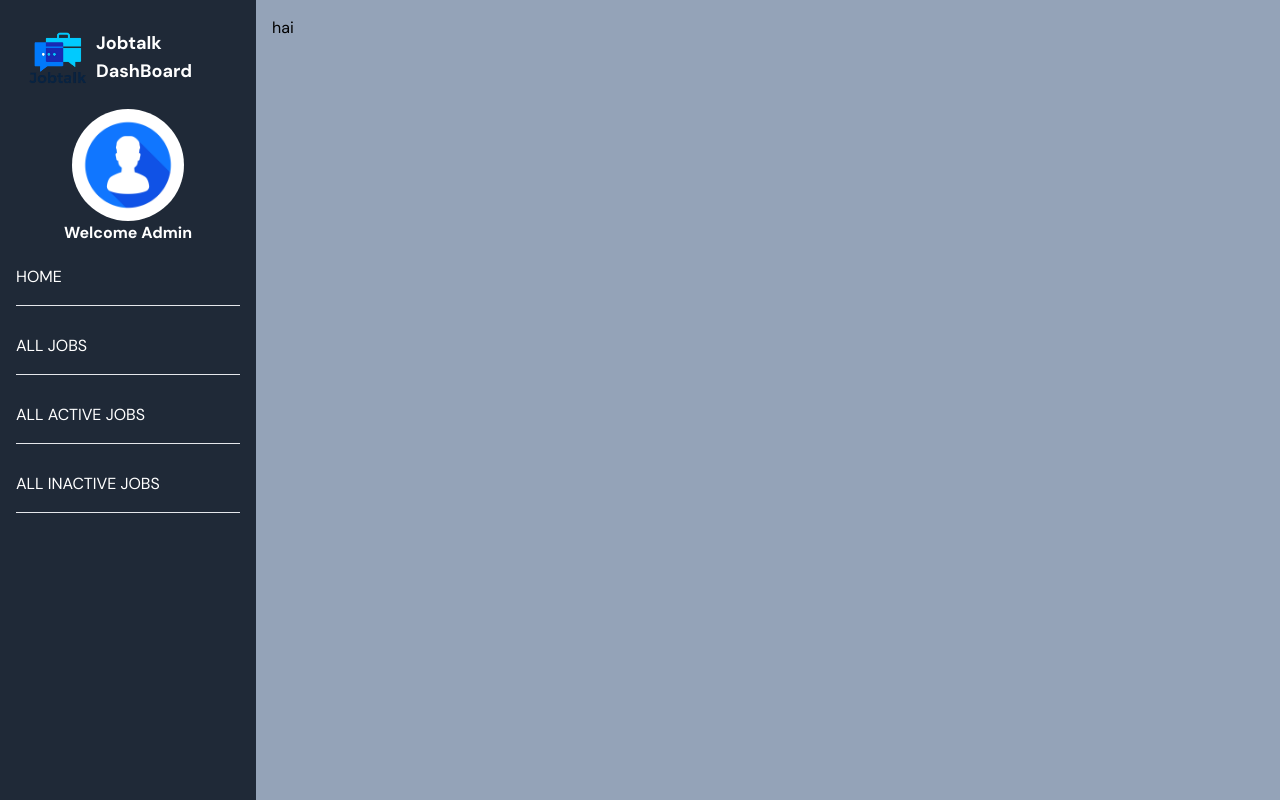
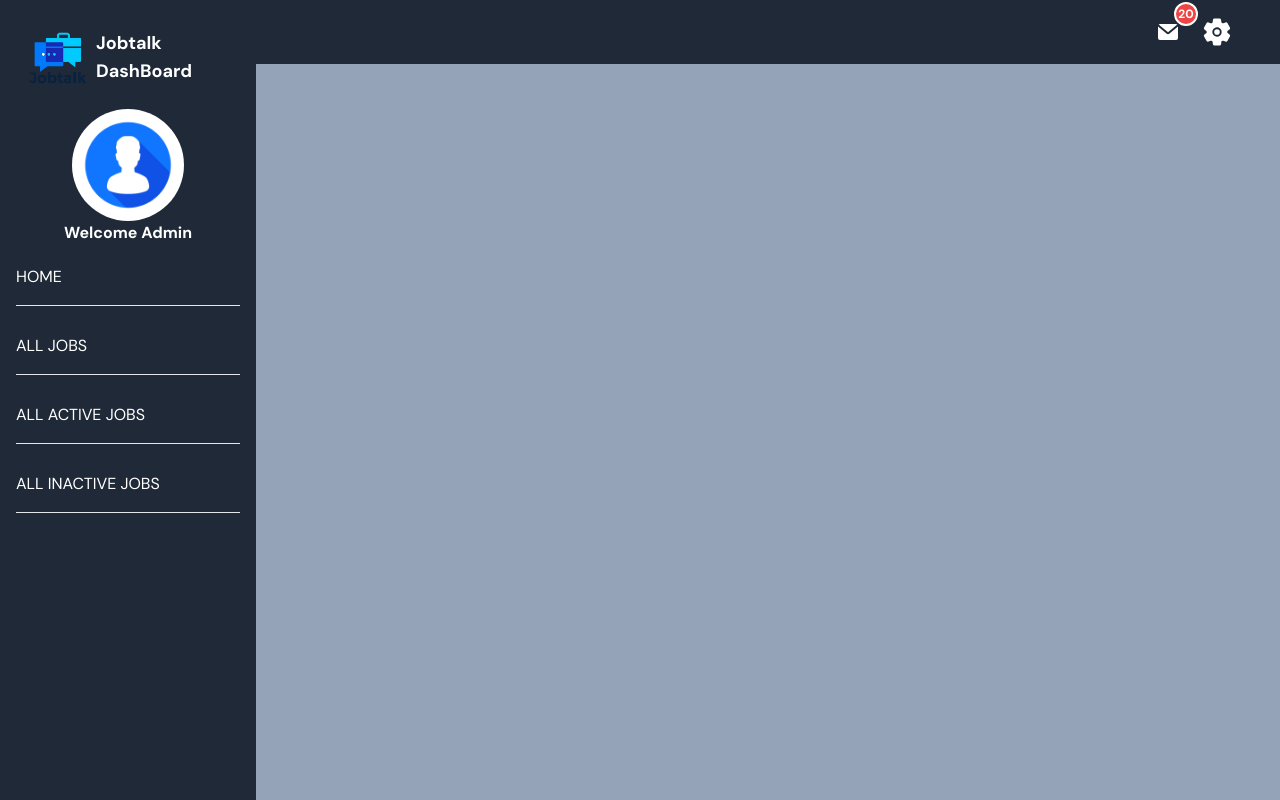
Before and after one commit to Abilash-Nambi/JOB-TALK, a React (Vite) app in the folder client/: page /admin/dashboard/home in a window 1280 px wide. Built offline with nearby package versions, Linux system fonts and the light colour scheme; no server answers.

Commit message:
header done

```diff
--- a/client/src/Layouts/DashBoardLayout.jsx
+++ b/client/src/Layouts/DashBoardLayout.jsx
@@ -9,7 +9,7 @@ const DashBoardLayout = () => {
         <div className="bg-[#1f2937] p-4 h-full md:col-span-1">
           <DashboardSidebar />
         </div>
-        <div className="bg-slate-400 p-4 h-full md:col-span-4">
+        <div className="bg-slate-400  h-full md:col-span-4">
           <Outlet />
         </div>
       </div>
--- a/client/src/Pages/DashBoard/DashBoard.jsx
+++ b/client/src/Pages/DashBoard/DashBoard.jsx
@@ -1,7 +1,12 @@
 import React from "react";
+import DashboardHeader from "../../components/Dashboard/DashboardHeader";
 
 const DashBoard = () => {
-  return <div>hai</div>;
+  return (
+    <div>
+      <DashboardHeader />
+    </div>
+  );
 };
 
 export default DashBoard;
--- a/client/src/components/Dashboard/DashboardHeader.jsx
+++ b/client/src/components/Dashboard/DashboardHeader.jsx
@@ -1,7 +1,44 @@
-import React from "react";
+import React, { useState } from "react";
+import { IoSettings } from "react-icons/io5";
+import Notification from "./Notification"; // Ensure you have this component
 
 const Dashboardheader = () => {
-  return <div>Dashboardheader</div>;
+  const [menuOpen, setMenuOpen] = useState(false);
+
+  const handleMenuToggle = () => {
+    setMenuOpen(!menuOpen);
+  };
+
+  const handleLogout = () => {
+    // Handle logout logic here
+    console.log("Logout clicked");
+  };
+
+  return (
+    <div>
+      <div className="bg-[#1f2937] h-[4em] w-full flex items-center justify-end px-[3rem]">
+        <div className="flex flex-row gap-3 items-center relative">
+          <Notification />
+          <IoSettings
+            className="text-3xl text-white hover:cursor-pointer"
+            onClick={handleMenuToggle}
+          />
+          <div
+            className={`absolute right-0 top-[4em] bg-white shadow-md rounded p-2 transition-opacity duration-300 ease-in-out ${
+              menuOpen ? "opacity-100" : "opacity-0 pointer-events-none"
+            }`}
+          >
+            <button
+              onClick={handleLogout}
+              className="text-black hover:bg-gray-200 px-4 py-2 w-full text-left"
+            >
+              Logout
+            </button>
+          </div>
+        </div>
+      </div>
+    </div>
+  );
 };
 
 export default Dashboardheader;
--- /dev/null
+++ b/client/src/components/Dashboard/Notification.jsx
@@ -0,0 +1,29 @@
+import React from "react";
+
+const Notification = () => {
+  return (
+    <div>
+      <button
+        type="button"
+        className="relative inline-flex items-center p-3 text-sm font-medium text-center text-white bg-blue-700 rounded-lg hover:bg-blue-800 focus:ring-4 focus:outline-none focus:ring-blue-300 dark:bg-blue-600 dark:hover:bg-blue-700 dark:focus:ring-blue-800"
+      >
+        <svg
+          className="w-5 h-5"
+          aria-hidden="true"
+          xmlns="http://www.w3.org/2000/svg"
+          fill="currentColor"
+          viewBox="0 0 20 16"
+        >
+          <path d="m10.036 8.278 9.258-7.79A1.979 1.979 0 0 0 18 0H2A1.987 1.987 0 0 0 .641.541l9.395 7.737Z" />
+          <path d="M11.241 9.817c-.36.275-.801.425-1.255.427-.428 0-.845-.138-1.187-.395L0 2.6V14a2 2 0 0 0 2 2h16a2 2 0 0 0 2-2V2.5l-8.759 7.317Z" />
+        </svg>
+        <span className="sr-only">Notifications</span>
+        <div className="absolute inline-flex items-center justify-center w-6 h-6 text-xs font-bold text-white bg-red-500 border-2 border-white rounded-full -top-2 -end-2 dark:border-gray-900">
+          20
+        </div>
+      </button>
+    </div>
+  );
+};
+
+export default Notification;
```
